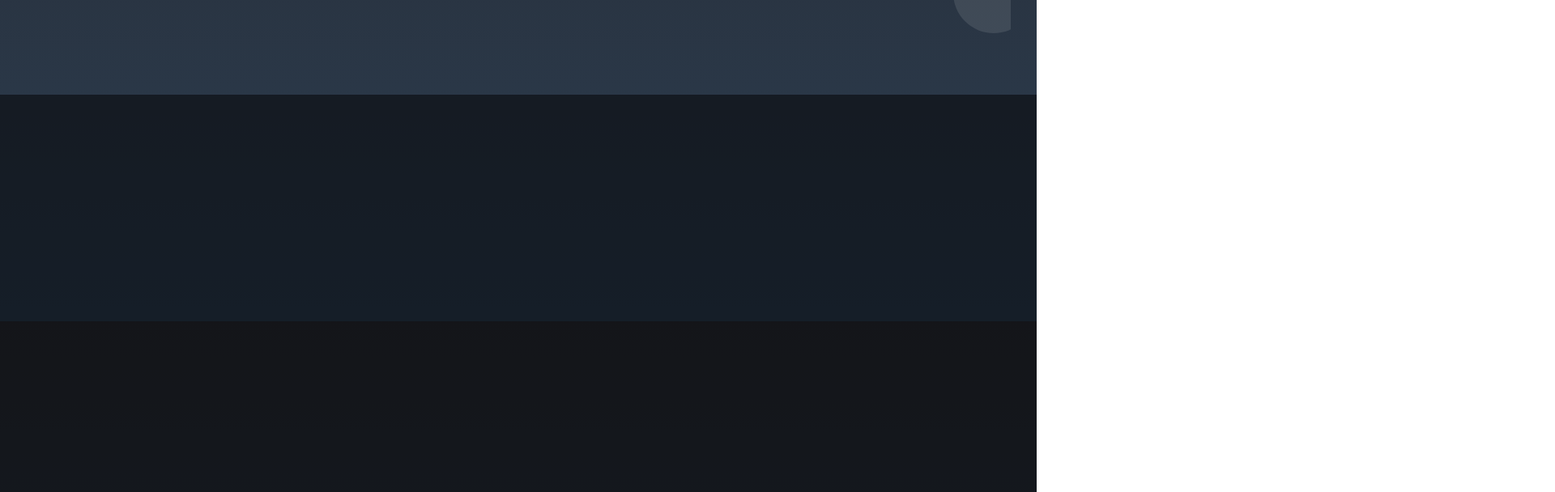
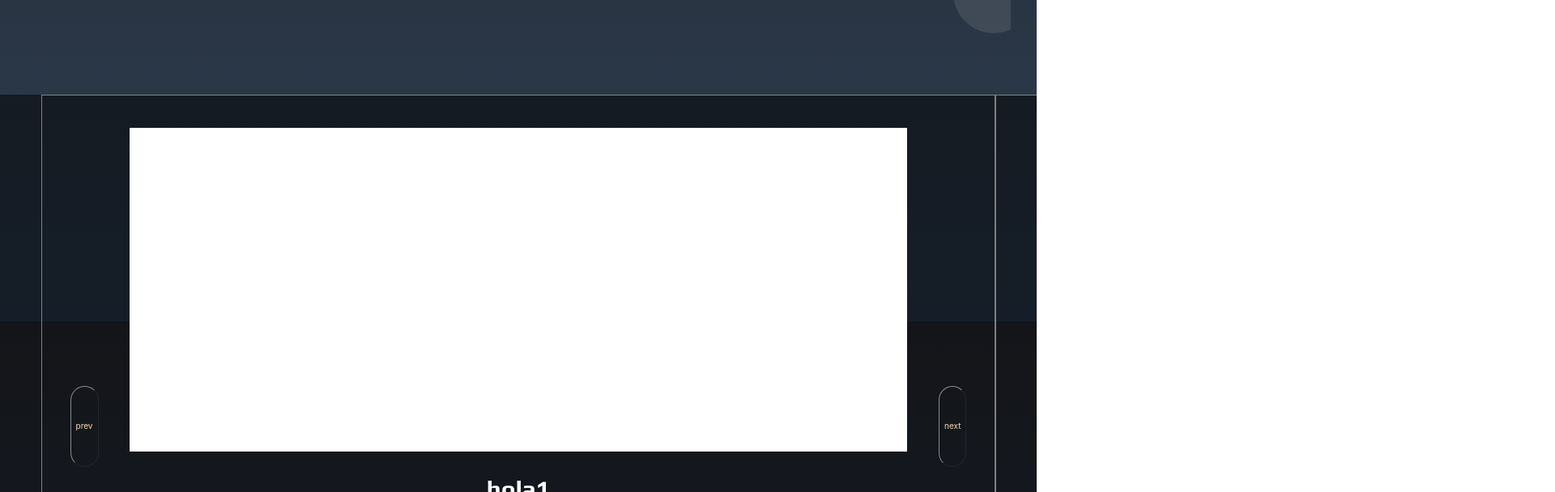
Before and after one commit to Angel-O-29/AngelDev, a React (Create React App) app: page / in a window 1280 px wide. Shown: the part 1268-1876 px from the top of the page at 81% size, 1920 px wide, since content can reach past the window. Built offline with nearby package versions, Linux system fonts and the light colour scheme.

Commit message:
solving errors

```diff
--- a/src/components/ProyectosDiv/AnimateSlider/index.js
+++ b/src/components/ProyectosDiv/AnimateSlider/index.js
@@ -11,8 +11,11 @@ class AnimateSlider extends Component {
             actualIndex : this.props.initialIndex
         }
     }
+    shouldComponentUpdate(nextProps, nextState) {
+        return (nextProps !== this.props || nextState !== this.state)
+    }
+
     handlePrev = () => {
-        console.log('prev')
         const {actualIndex} = this.state
         if(actualIndex > 0) {
             this.setState({
@@ -21,7 +24,6 @@ class AnimateSlider extends Component {
         }
     }
     handleNext = () => {
-        console.log('Next')
         const {actualIndex} = this.state
         if(actualIndex < this.state.arrayLength-1) {
             this.setState({
@@ -30,11 +32,11 @@ class AnimateSlider extends Component {
         }
     }
     render() {
-        const {children, styles} = this.props;
+        const {children} = this.props;
         const {actualIndex, arrayLength} = this.state
         const offset = (actualIndex/arrayLength) *100
         return (
-            <div className={`sliderContainer`} style={styles}>
+            <div className={`sliderContainer`}>
                 <div className={`sliderWrapper active-element-${actualIndex}`} style={{transform: `translateX(-${offset}%)`}}>
                     {children}
                 </div>
--- a/src/components/ProyectosDiv/AnimateSlider/styles.css
+++ b/src/components/ProyectosDiv/AnimateSlider/styles.css
@@ -1,7 +1,6 @@
 .sliderContainer {
     position: relative;
     min-height: 100%;
-    transition: opacity 1s ease-in-out, transform .6s linear;
     margin: 0 auto;
     width: 92%;
 }
--- a/src/components/ProyectosDiv/index.js
+++ b/src/components/ProyectosDiv/index.js
@@ -17,21 +17,11 @@ const pro = [
         cont: 'Lorem ipsum dolor sit amet, consectetur adipiscing elit. Aliquam velit massa, maximus quis mauris eu, imperdiet tristique metus. Pellentesque ultrices pellentesque lacinia. Integer at purus eu justo bibendum dignissim. Sed pharetra augue sed neque commodo, ac ornare mi accumsan. Ut blandit ante odio, eu egestas dolor venenatis cursus. Cras ultrices, risus eu pretium efficitur, quam dolor tristique justo, a maximus libero odio in nisi. '
     }
 ]
-function ProyectosDiv({offsetY}) {
+function ProyectosDiv() {
     const arrayLength = pro.length
-    var styles = {
-        opacity: 0,
-        transform:'translateY(500px)'
-    }
-    if (offsetY >= 922 ) {
-        styles = {
-            opacity: 1,
-            transform:'translateY(00px)'
-        }
-    }
     return (
         <div className='proyectos_slider' id='proyectos' >
-            <AnimateSlider arrayLength={arrayLength} initialIndex={0} styles={styles}>
+            <AnimateSlider arrayLength={arrayLength} initialIndex={0}>
                 {pro.map((e, index)=><Proyecto key={`animateSliderElement-${index}`} elementId={`animateSliderElement-${index}`}  title={e.title} cont={e.cont}/>)}
             </AnimateSlider>
         </div>
--- a/src/components/ProyectosDiv/styles.css
+++ b/src/components/ProyectosDiv/styles.css
@@ -2,6 +2,7 @@
     min-height: 87rem;
     height: 110vh;
     background-color: rgba(0, 0, 0, 0.509);
+    overflow-x: hidden;
     }
 @media only screen and (min-width: 810px) {
     .proyectos_slider {
```
